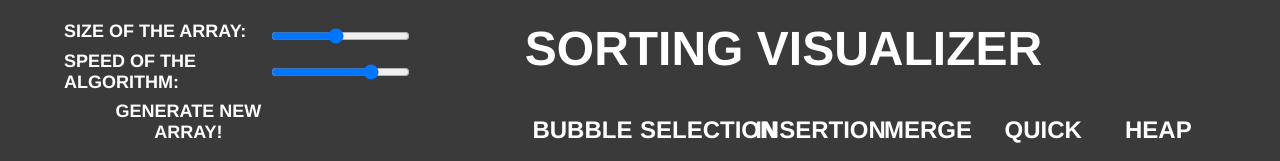
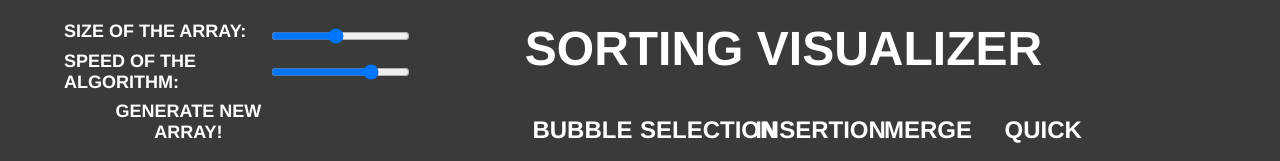
Before and after one commit to Ishu116/Sorting-Visualizer, a plain HTML site: page index.html in a window 1280 px wide. Shown: the top 161 px of the page. Drawn offline with Linux system fonts and the light colour scheme.

Commit message:
Update index.html

```diff
--- a/index.html
+++ b/index.html
@@ -30,7 +30,7 @@
                     <button >Insertion</button>
                     <button >Merge</button>
                     <button >Quick</button>
-                    <button style="margin-right: 0px;">Heap</button>
+<!--                     <button style="margin-right: 0px;">Heap</button> -->
                 </div>
             </div>
 
```
